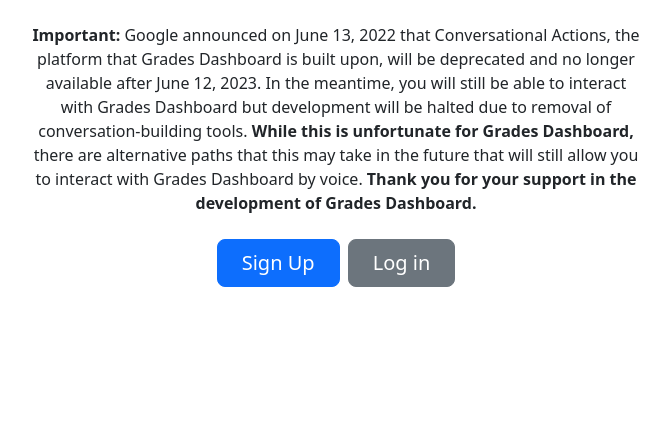
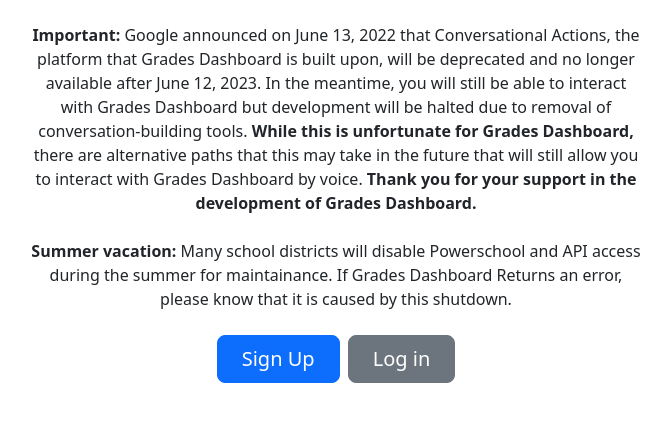
Before and after one commit to PicoPlanetDev/dashboard-api-web, a Flask app: template templates/index.html in a window 1280 px wide. Shown: the part 317-739 px from the top of the page, without its empty margins (304-975 px from the left). Run offline with Flask 2, Linux system fonts and the light colour scheme; the template is opened without the code that fills it, so the values that code supplies are empty; the visitor is signed in with stand-in values (Sample User, id 1); parts of the project's set-up code (start-up, migrations or seed data) failed here and were passed over.

Commit message:
Added summer warning message

```diff
--- a/templates/index.html
+++ b/templates/index.html
@@ -43,6 +43,9 @@
                 still allow you to interact with Grades Dashboard by voice. <span class="fw-bold">Thank you for your
                     support in the development of Grades Dashboard.</span>
             </p>
+            <p class="mb-4"><span class="fw-bold">Summer vacation:</Span> Many school districts will disable Powerschool
+            and API access during the summer for maintainance. If Grades Dashboard Returns an error, please know that it
+            is caused by this shutdown.</p>
             <div class="d-grid gap-2 d-sm-flex justify-content-sm-center">
                 <a class="btn btn-primary btn-lg px-4" href="/signup">Sign Up</a>
                 <a class="btn btn-secondary btn-lg px-4" href="/login">Log in</a>
--- a/templates/protected.html
+++ b/templates/protected.html
@@ -63,6 +63,9 @@
         <li>Once again, ask Grades Dashboard to check a grade</li>
         <li>If everything is correctly configured, it will tell you your grade!</li>
       </ol>
+      <p class="mb-4"><span class="fw-bold">Summer vacation:</Span> Many school districts will disable Powerschool
+        and API access during the summer for maintainance. If Grades Dashboard Returns an error, please know that it
+        is caused by this shutdown.</p>
       <hr class="col-3 col-md-2 mb-5">
       <div class="row g-5">
         <div class="col-md-12">
```
